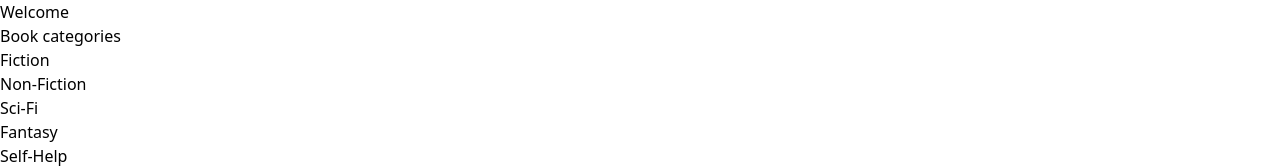
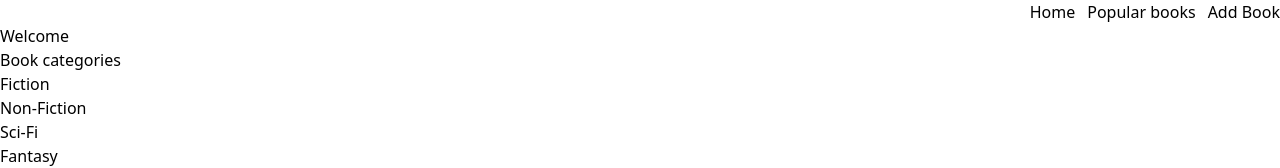
Before and after one commit to ajeyajaz/onlineLibrayApp, a React (Vite) app: page / in a window 1280 px wide. Shown: the top 168 px of the page. Built offline with nearby package versions, Linux system fonts and the light colour scheme.

Commit message:
define the navBar in the home page

```diff
--- a/src/pages/HomePage.jsx
+++ b/src/pages/HomePage.jsx
@@ -5,6 +5,12 @@ function HomePage() {
 
     return (
         <>
+            <nav className='flex justify-end gap-3'>
+                <a href="/">Home</a>
+                <a href="/">Popular books</a>
+                <a href="/">Add Book</a>
+            </nav>
+
             <h1>Welcome</h1>
             <div>
                 <h2>Book categories</h2>
```
